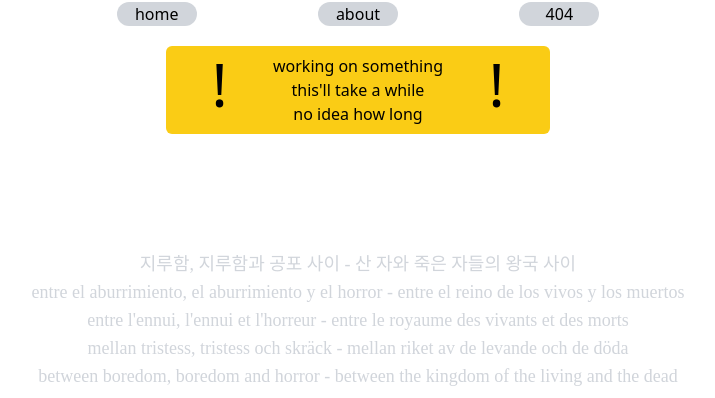
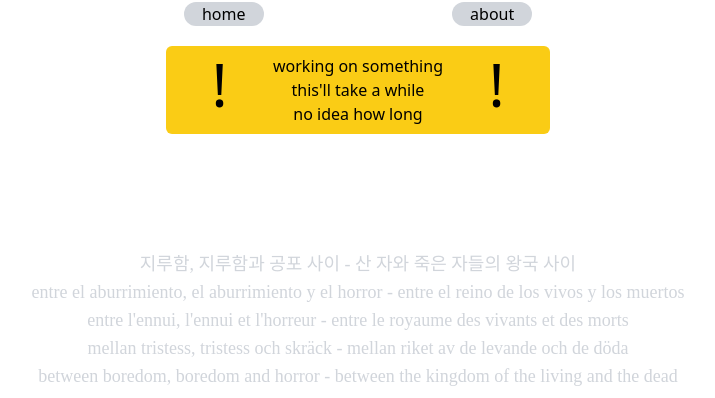
Before and after one commit to oscarcederberg/cederberg-xyz-gatsby, a Gatsby site: page / in a window 1280 px wide. Shown: the part 402-800 px from the top of the page, without its empty margins (282-997 px from the left). Built offline with nearby package versions, Linux system fonts and the light colour scheme; Gatsby itself is replaced by a stand-in of ours.

Commit message:
Add more button states

```diff
--- a/src/components/navbar.tsx
+++ b/src/components/navbar.tsx
@@ -10,10 +10,6 @@ const links=[
     title: "about",
     link: "/about"
   },
-  {
-    title: "404",
-    link: "/404"
-  },
 ]
 
 interface NavBarProps {
@@ -25,7 +21,7 @@ export default function NavBar({style}: NavBarProps) {
       <div className={style}>
         {
           links.map(function({title, link}, i: number){
-            return <Link key={i} className="rounded-full bg-gray-300 w-20 hover:bg-gray-400" to={link}> {title} </Link>
+            return <Link key={i} className="rounded-full bg-gray-300 w-20 hover:bg-gray-500 active:bg-gray-700 focus:bg-gray-400 active:text-white" to={link}> {title} </Link>
           })
         }
       </div>
```
